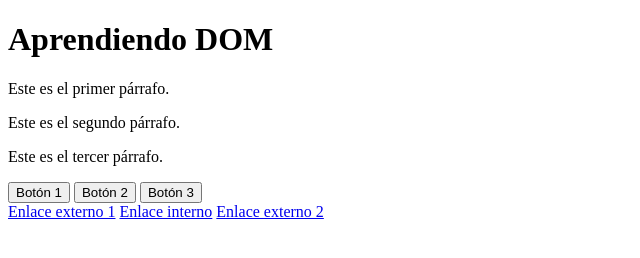
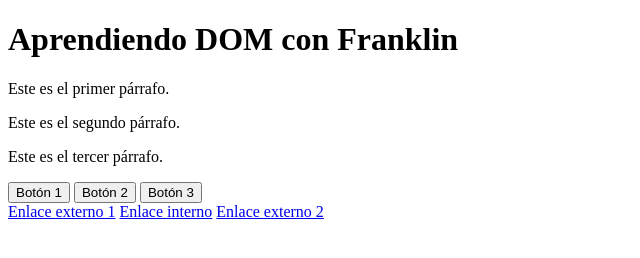
Before and after one commit to camarj/clase-git-franklin, a plain HTML site: page index.html in a window 1280 px wide. Shown: the whole page, without its empty margins (0-640 px from the left). Drawn offline with Linux system fonts and the light colour scheme.

Commit message:
Cambie el titulo de la pagina

```diff
--- a/index.html
+++ b/index.html
@@ -5,7 +5,7 @@
   <title>Selección de Elementos</title>
 </head>
 <body>
-  <h1 id="titulo">Aprendiendo DOM</h1>
+  <h1 id="titulo">Aprendiendo DOM con Franklin</h1>
 
   <p class="parrafo">Este es el primer párrafo.</p>
   <p class="parrafo destacado">Este es el segundo párrafo.</p>
```
